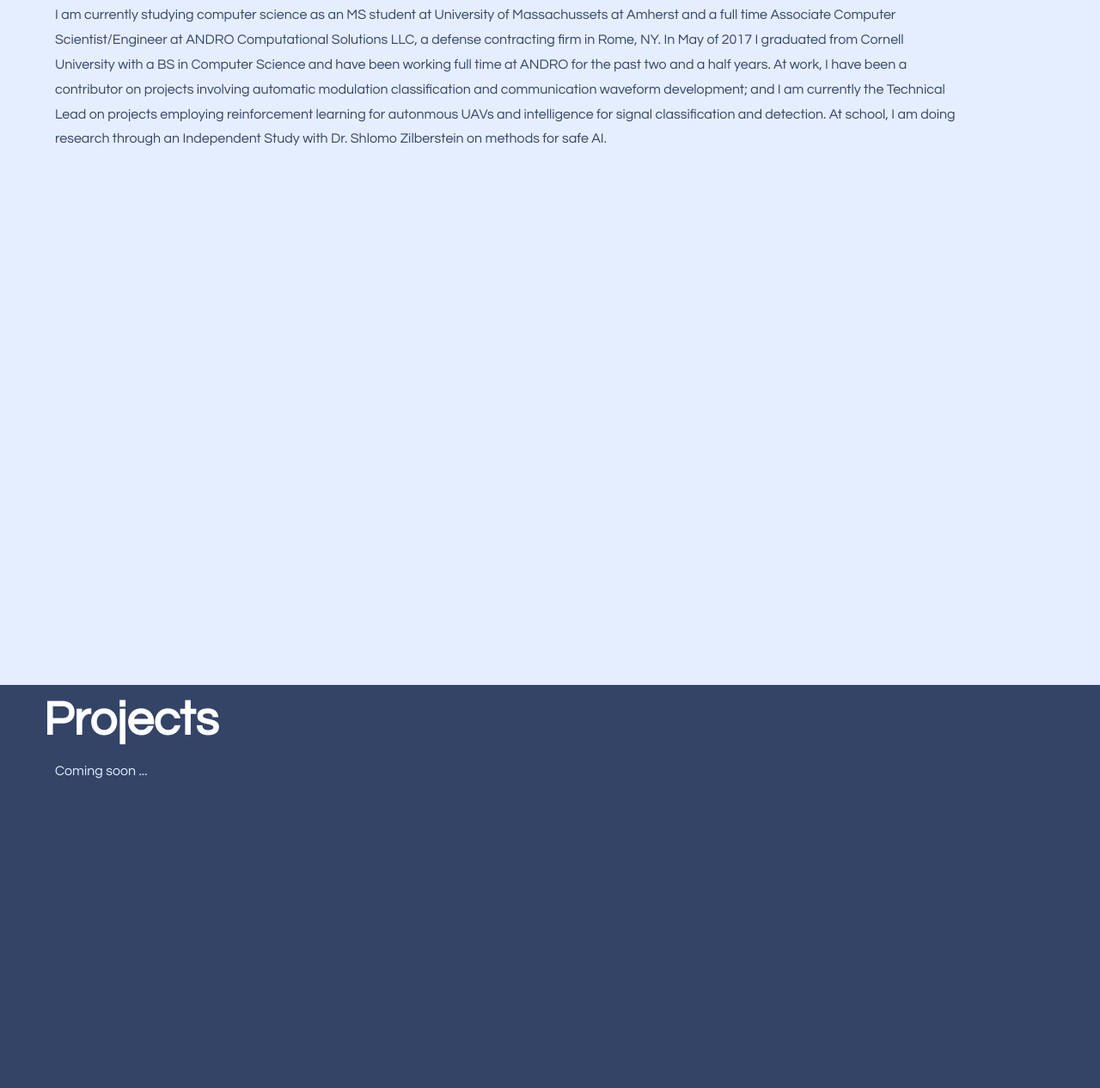
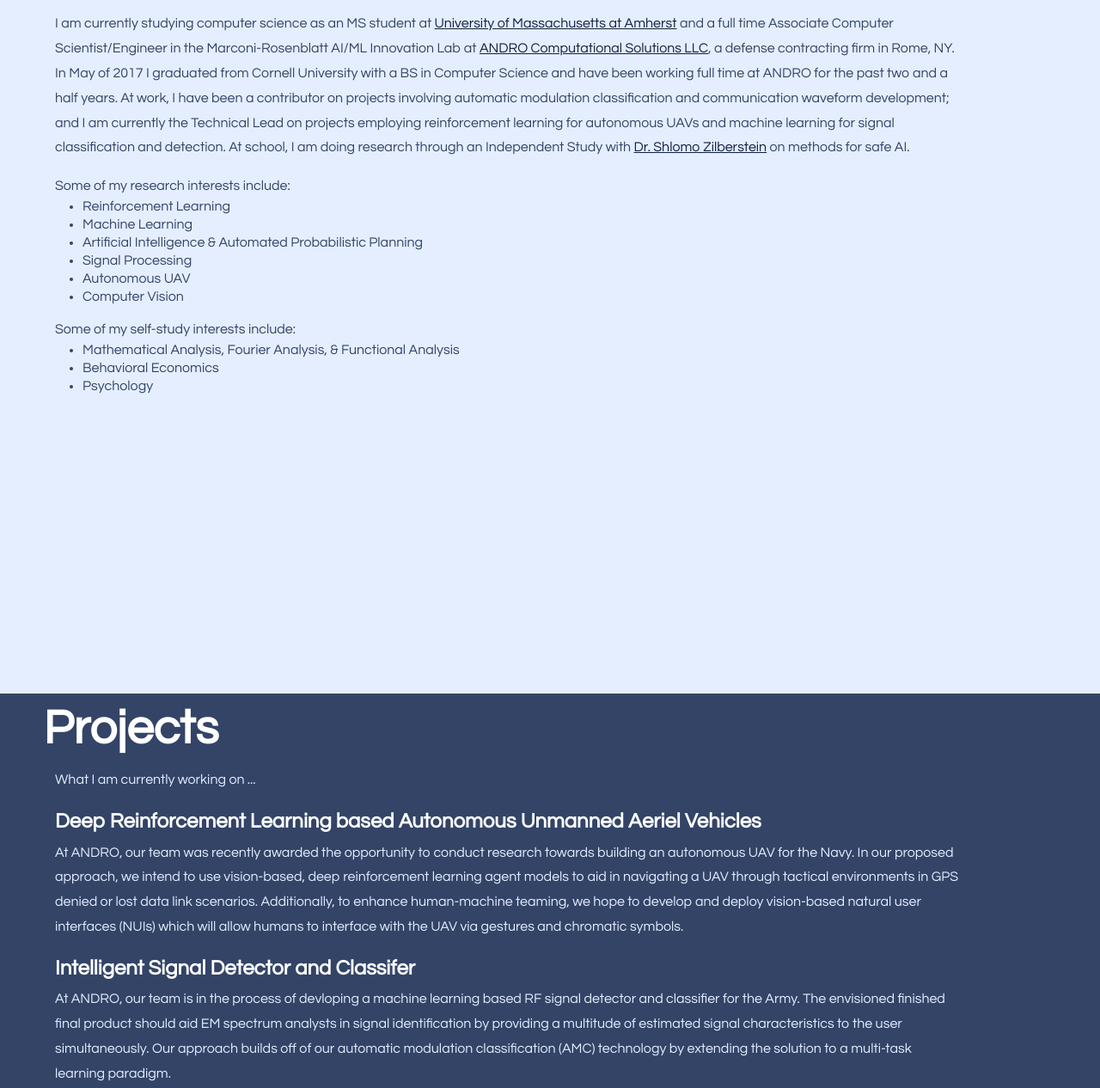
Before and after one commit to npolosky/npolosky.github.io, a plain HTML site: page index.html in a window 1280 px wide. Shown: the part 649-1915 px from the top of the page at 86% size. Drawn offline with Linux system fonts and the light colour scheme.

Commit message:
Fixed spelling mistakes, added links in about, added content in projects, added scrolling links

```diff
--- a/custom.css
+++ b/custom.css
@@ -1,6 +1,7 @@
 	html, body
 	{
 		height: 100%;
+		scroll-behavior: smooth;
 	}
 
 	body
@@ -56,6 +57,16 @@
 	{
 		margin: 0px auto;
 		width: 1200px;
+	}
+
+	p + ul
+	{
+		margin-top: -15px;
+	}
+	li + li
+	{
+		margin-top: 5px;
+		margin-bottom: 5px;
 	}
 
 /*********************************************************************************/
--- a/index.html
+++ b/index.html
@@ -48,7 +48,26 @@
 		<h1>About Me</h1>
 	</div>
 	<div id="aboutPage" class="subpage-wrapperWhite">
-		<p> I am currently studying computer science as an MS student at University of Massachussets at Amherst and a full time Associate Computer Scientist/Engineer at ANDRO Computational Solutions LLC, a defense contracting firm in Rome, NY. In May of 2017 I graduated from Cornell University with a BS in Computer Science and have been working full time at ANDRO for the past two and a half years. At work, I have been a contributor on projects involving automatic modulation classification and communication waveform development; and I am currently the Technical Lead on projects employing reinforcement learning for autonmous UAVs and intelligence for signal classification and detection. At school, I am doing research through an Independent Study with Dr. Shlomo Zilberstein on methods for safe AI.</p>
+		<p> I am currently studying computer science as an MS student at <a href="https://www.cics.umass.edu/" target="_blank">University of Massachusetts at Amherst</a> and a full time Associate Computer Scientist/Engineer in the Marconi-Rosenblatt AI/ML Innovation Lab at <a href="http://www.androcs.com/wp/" target="_blank">ANDRO Computational Solutions LLC</a>, a defense contracting firm in Rome, NY. In May of 2017 I graduated from Cornell University with a BS in Computer Science and have been working full time at ANDRO for the past two and a half years. At work, I have been a contributor on projects involving automatic modulation classification and communication waveform development; and I am currently the Technical Lead on projects employing reinforcement learning for autonomous UAVs and machine learning for signal classification and detection. At school, I am doing research through an Independent Study with <a href="https://groups.cs.umass.edu/shlomo/" target="_blank">Dr. Shlomo Zilberstein</a> on methods for safe AI.</p>
+		<div id = "researchList">
+			<p>Some of my research interests include:</p>
+			<ul style="list-style-type:disc;">
+				<li> Reinforcement Learning </li>
+				<li> Machine Learning </li>
+				<li> Artificial Intelligence & Automated Probabilistic Planning </li>
+				<li> Signal Processing </li>
+				<li> Autonomous UAV </li>
+				<li> Computer Vision </li>
+			</ul>
+		</div>
+		<div id = "selfStudyList">
+			<p>Some of my self-study interests include:</p>
+			<ul style="list-style-type:disc;">
+				<li> Mathematical Analysis, Fourier Analysis, & Functional Analysis </li>
+				<li> Behavioral Economics </li>
+				<li> Psychology </li>
+			</ul>
+		</div>
 	</div>
 </div>
 <div id="projects" class="wrapperBlue">
@@ -56,7 +75,13 @@
 		<h1>Projects</h1>
 	</div>
 	<div id="projectsPage" class="subpage-wrapperBlue">
-		<p>Coming soon ...</p>
+		<p> What I am currently working on ... </p>
+		<h2>Deep Reinforcement Learning based Autonomous Unmanned Aeriel Vehicles</h2>
+		<p>At ANDRO, our team was recently awarded the opportunity to conduct research towards building an autonomous UAV for the Navy. In our proposed approach, we intend to use vision-based, deep reinforcement learning agent models to aid in navigating a UAV through tactical environments in GPS denied or lost data link scenarios. Additionally, to enhance human-machine teaming, we hope to develop and deploy vision-based natural user interfaces (NUIs) which will allow humans to interface with the UAV via gestures and chromatic symbols.</p>
+		<h2>Intelligent Signal Detector and Classifer</h2>
+		<p>At ANDRO, our team is in the process of devloping a machine learning based RF signal detector and classifier for the Army. The envisioned finished final product should aid EM spectrum analysts in signal identification by providing a multitude of estimated signal characteristics to the user simultaneously. Our approach builds off of our automatic modulation classification (AMC) technology by extending the solution to a multi-task learning paradigm.</p>
+		<h2> Online Probabilistic Planning with Dead Ends </h2>
+		<p> Through an Independent Study at UMass with Dr. Shlomo Zilberstein, I am conducting research on how to enable agents to plan, in real-time, a course of action which avoids exhibiting unsafe behavior. We are particularly concerned with problems in which unsafe behavior may be represented as a time-varying set of state-action pairs which lead to dead-ends. This characterization allows for complex problem domains in which an action that is admissible in a given state at the current time may not be admissible in the same state at a future time. </p>
 	</div>
 </div>
 <div id="pubs" class="wrapperWhite">
```
